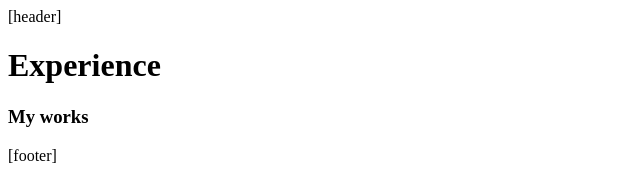
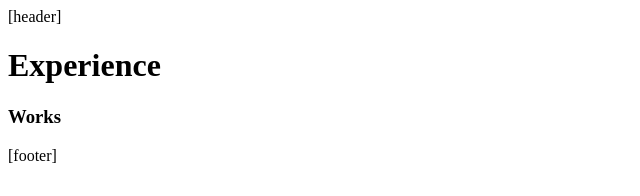
Before and after one commit to CJ-arg/portfolio-next-js, a Next.js app: page /experience in a window 1280 px wide. Shown: the top 196 px of the page, without its empty margins (0-640 px from the left). Built offline with nearby package versions, Linux system fonts and the light colour scheme.

Commit message:
various  pages

```diff
--- a/app/experience/page.tsx
+++ b/app/experience/page.tsx
@@ -2,7 +2,7 @@ export default function ExperiencePage() {
   return (
     <>
       <h1>Experience</h1>
-      <h3>My works</h3>
+      <h3>Works</h3>
     </>
   );
 }
```
